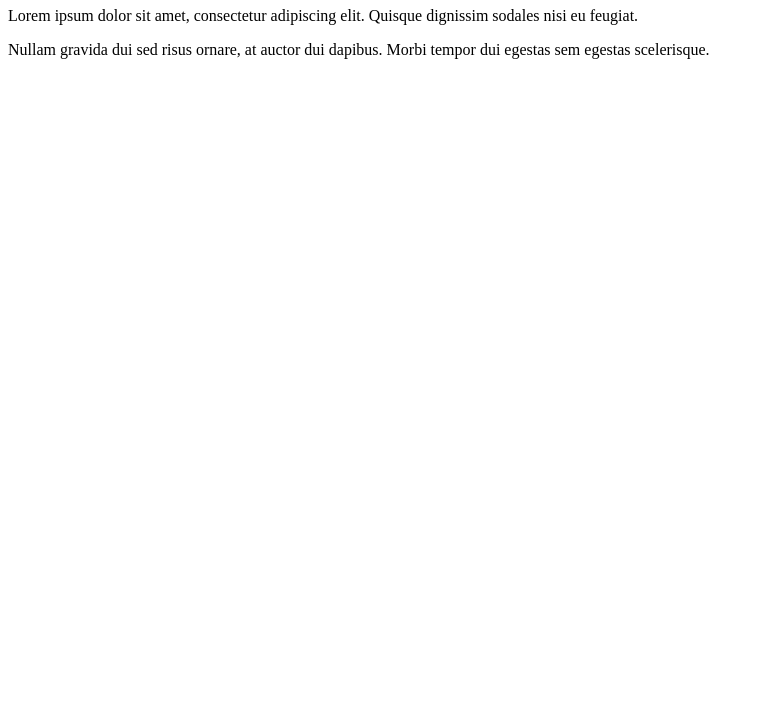
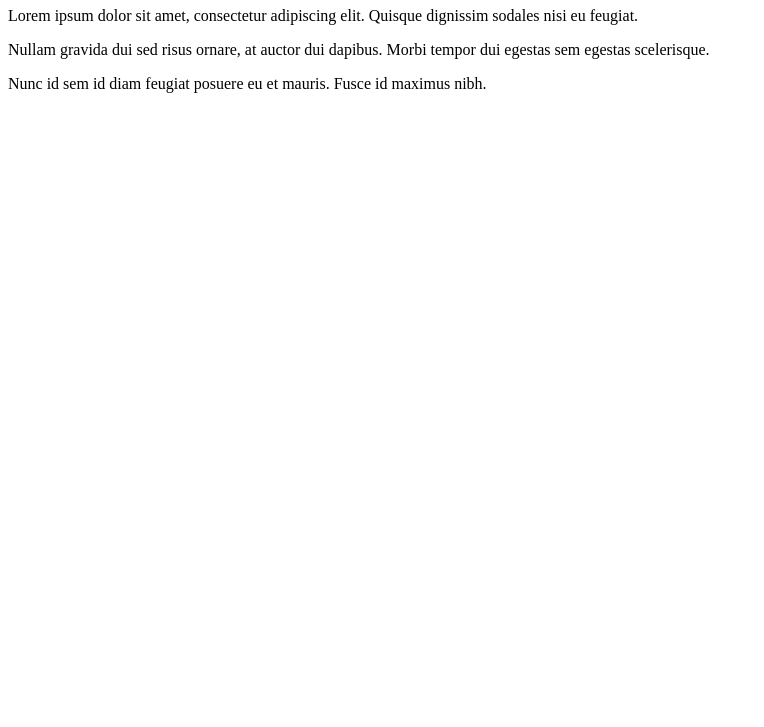
Before and after one commit to fzsigmond02/Bolt, a plain HTML site: page index.html in a window 1280 px wide. Shown: the part 73-800 px from the top of the page, without its empty margins (0-764 px from the left). Drawn offline with Linux system fonts and the light colour scheme.

Commit message:
Update index.html
Még egy új sor

```diff
--- a/index.html
+++ b/index.html
@@ -8,5 +8,6 @@
 <h1>Ez egy jó webshop</h1>
 <p>Lorem ipsum dolor sit amet, consectetur adipiscing elit. Quisque dignissim sodales nisi eu feugiat.</p>
 <p> Nullam gravida dui sed risus ornare, at auctor dui dapibus. Morbi tempor dui egestas sem egestas scelerisque.</p>
+<p>Nunc id sem id diam feugiat posuere eu et mauris. Fusce id maximus nibh.</p>
 </body>
 </html>
```
